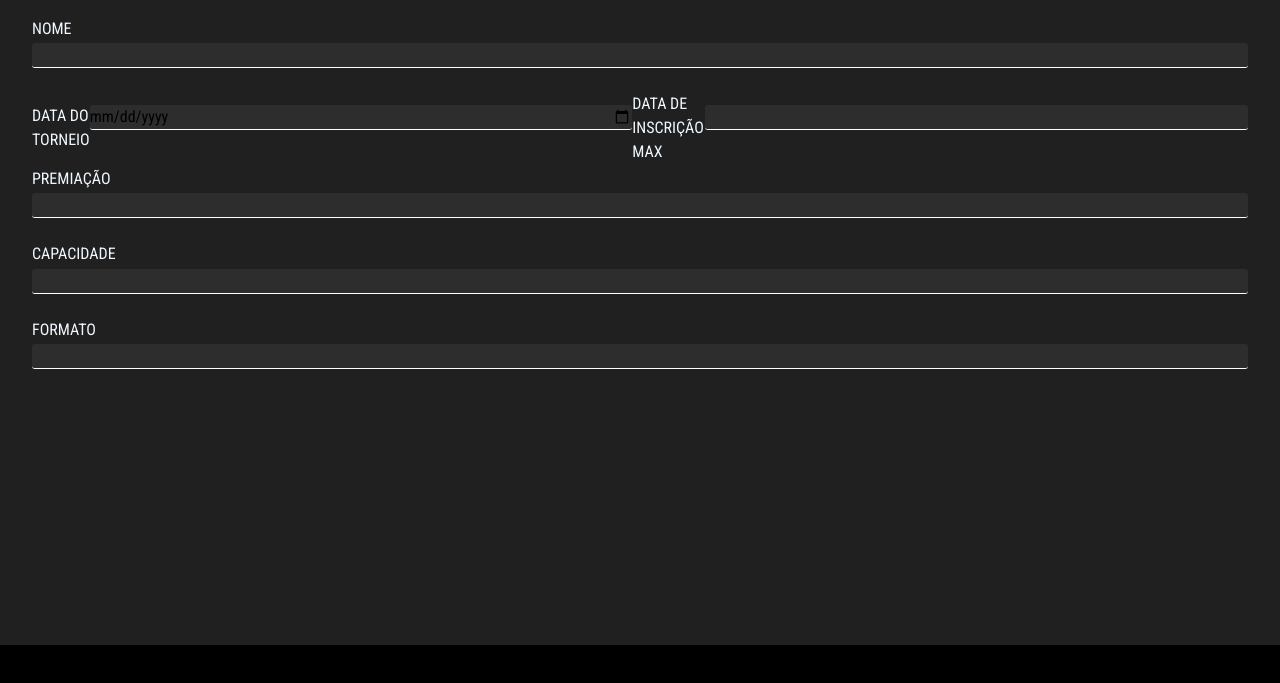
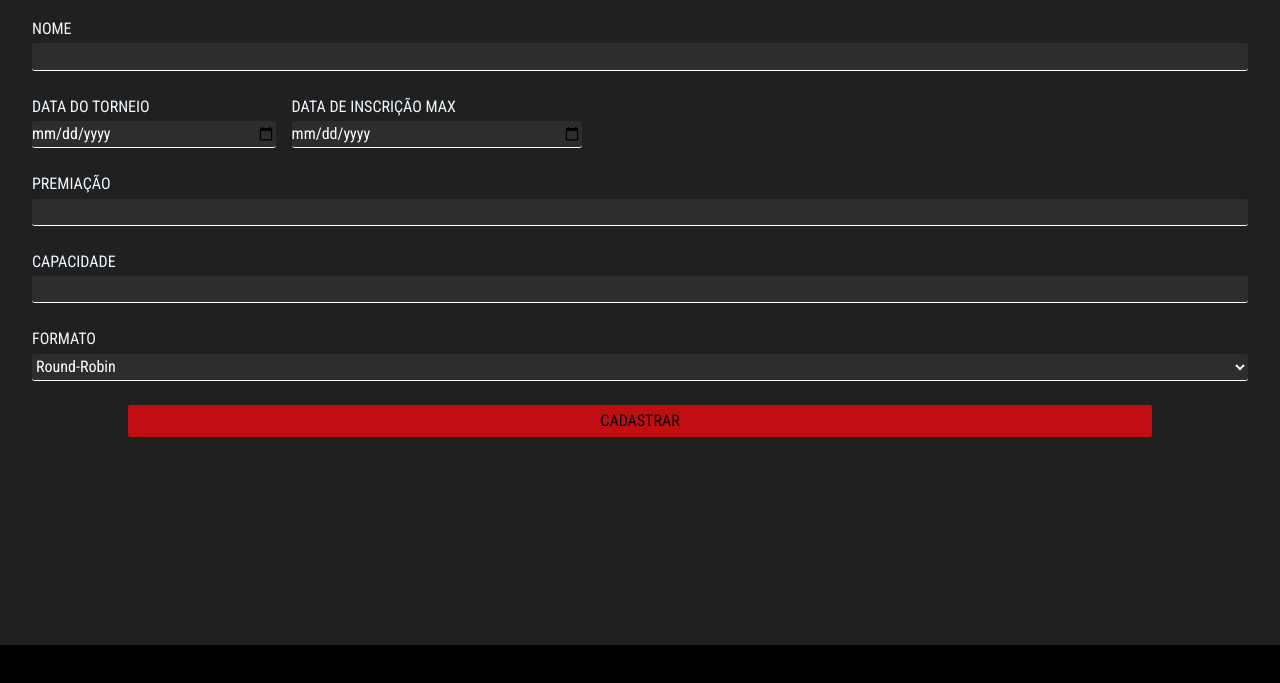
Before and after one commit to LuanKrzyzaniak/Arena, a React app in the folder frontend/: page /tournament/register in a window 1280 px wide. Shown: the part 155-838 px from the top of the page. After the commit the page ends 800 px from the top, so only its background shows below. Built offline with nearby package versions, Linux system fonts and the light colour scheme; a web font is replaced by a local one.

Commit message:
almost finished torunament register

```diff
--- a/frontend/src/pages/TournamentRegister/index.jsx
+++ b/frontend/src/pages/TournamentRegister/index.jsx
@@ -1,7 +1,10 @@
 import "./style.css";
 import Navbar from "../../components/Navbar";
 
+import axios from '../../axiosConfig'
+
 import React, {useState} from "react";
+import { useNavigate} from "react-router-dom";
 
 function TournamentRegister() {
 
@@ -13,34 +16,65 @@ function TournamentRegister() {
     const [Capacity, setCapacity] = React.useState("");
     const [Format, setFormat] = React.useState("");
 
+    const navigate = useNavigate();
+
+    async function getFormat(){
+
+    }
+
+    async function submitTournament() {
+        // TRATAR FORMATO
+        try {
+            const res = await axios.post("/tournament/create", {Name, JoinDate, TournamentDate, Prize, Format, Capacity});
+            if(res.status == 200){
+                navigate("/");
+                alert("TOURNAMENT CREATED");
+            }
+        } catch (error) {
+            console.log(error)
+            alert("TOURNAMENT NOT CREATED");
+        }
+    }
 
     return (
         <div className="TR_div_main">
             <Navbar></Navbar>
             <h1 className="TR_title">CADASTRO DE TORNEIO</h1>
+            <form method="post" onSubmit={submitTournament}>
+
             <div className="TR_div_form">
-
                 <label className="TR_text" for="name">NOME</label>
                 <input onChange={(e) => setName(e.currentTarget.value)} className="TR_input" id="name"></input>
 
                 <div className="TR_div_dates">
-                    <label className="TR_text" for="tournamentDate">DATA DO TORNEIO</label>
-                    <input onChange={(e) => setName(e.currentTarget.value)} className="TR_input" id="tournamentDate" type="date"></input>
+                    <div style={{marginRight: "0.5rem"}}>
+                        <label className="TR_text" for="tournamentDate">DATA DO TORNEIO</label>
+                        <input onChange={(e) => setTournamentDate(e.currentTarget.value)} className="TR_input" id="tournamentDate" type="date"></input>
+                    </div>
 
-                    <label className="TR_text" for="joinDate">DATA DE INSCRIÇÃO MAX</label>
-                    <input onChange={(e) => setName(e.currentTarget.value)} className="TR_input" id="joinDate"></input>
+                    <div style={{marginLeft: "0.5rem"}}>
+                        <label className="TR_text" for="joinDate">DATA DE INSCRIÇÃO MAX</label>
+                        <input onChange={(e) => setJoinDate(e.currentTarget.value)} className="TR_input" id="joinDate" type="date"></input>
+                    </div>
                 </div>
 
                 <label className="TR_text" for="prize">PREMIAÇÃO</label>
-                <input onChange={(e) => setName(e.currentTarget.value)} className="TR_input" id="prize"></input>
+                <input onChange={(e) => setPrize(e.currentTarget.value)} className="TR_input" id="prize"></input>
 
                 <label className="TR_text" for="capacity">CAPACIDADE</label>
-                <input onChange={(e) => setName(e.currentTarget.value)} className="TR_input" id="capacity"></input>
+                <input onChange={(e) => setCapacity(e.currentTarget.value)} className="TR_input" id="capacity"></input>
 
                 <label className="TR_text" for="format">FORMATO</label>
-                <input onChange={(e) => setName(e.currentTarget.value)} className="TR_input" id="format"></input>
+                <select onChange={(e) => setFormat(e.currentTarget.value)} className="TR_input" id="format">
+                    <option value="1">Round-Robin</option>
+                    <option value="2">Single-Elimination</option>
+                </select>
+            </div>
 
+            <div className="TR_div_button">
+                <button className="TR_button">CADASTRAR</button>
             </div>
+            </form>
         </div>
     )
 
--- a/frontend/src/pages/TournamentRegister/style.css
+++ b/frontend/src/pages/TournamentRegister/style.css
@@ -17,7 +17,6 @@
 }
 
 .TR_div_form{
-    height: 100vh;
     margin-left: 2rem;
     margin-right: 2rem;
     display: flex;
@@ -26,11 +25,14 @@
 
 .TR_input{
     width: 100%;
+    height: 1.7rem;
     margin-bottom: 1.5em;
 
     border-radius: 3px;
     border: none;
     border-bottom: 1px solid #ffffff;
+
+    color: white;
 
     background-color: #2d2d2d;
 }
@@ -44,6 +46,19 @@
 .TR_div_dates{
     display: flex;
     align-items: center;
+}
 
+.TR_button{
+    width: 80%;
+    height: 2rem;
 
+    border-radius: 2px;
+    border: none;
+
+    background-color: #C00E12;
 }
+
+.TR_div_button{
+    display:flex;
+    justify-content: center;
+}
```
